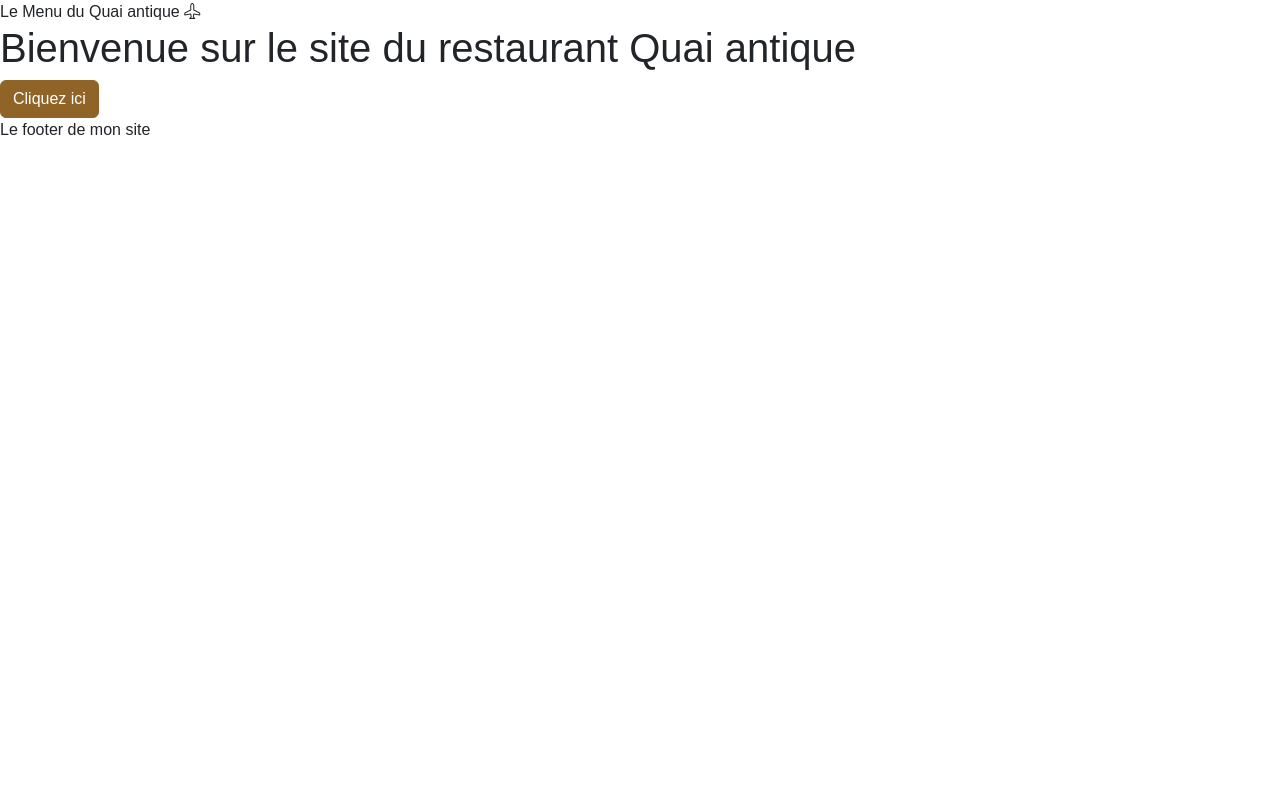
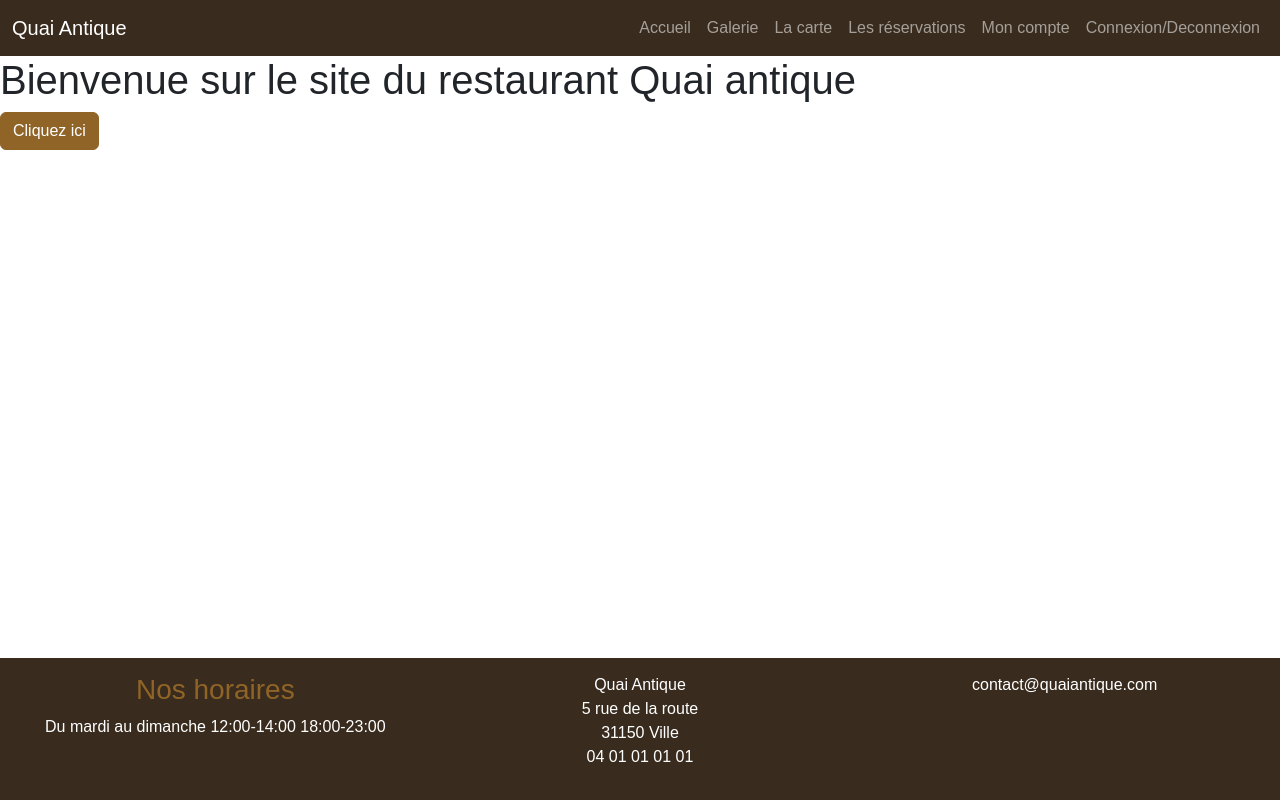
Before and after one commit to anaisdev2024/quai-antique-front, a website with bundled scripts: page index.html in a window 1280 px wide. Built offline with nearby package versions, Linux system fonts and the light colour scheme; files whose address does not match are found by name; a web font is replaced by a local one.

Commit message:
CORRECTION HTML

```diff
--- a/Pages/home.html
+++ b/Pages/home.html
@@ -1 +1,3 @@
 <h1> Bienvenue sur le site du restaurant Quai antique</h1>
+
+  <button class="btn btn-primary">Cliquez ici</button>
--- a/index.html
+++ b/index.html
@@ -12,12 +12,65 @@
 </head>
 <body>
 
-    <header> Le Menu du Quai antique <i class="bi bi-airplane"></i></header>
+    <header>
+        <nav class="navbar navbar-expand-lg bg-dark" data-bs-theme="dark">
+            <div class="container-fluid">
+              <a class="navbar-brand" href="/">Quai Antique</a>
+              <button class="navbar-toggler" type="button" data-bs-toggle="collapse" data-bs-target="#navbarSupportedContent" aria-controls="navbarSupportedContent" aria-expanded="false" aria-label="Toggle navigation">
+                <span class="navbar-toggler-icon"></span>
+              </button>
+              <div class="collapse navbar-collapse" id="navbarSupportedContent">
+                <ul class="navbar-nav ms-auto mb-2 mb-lg-0">
+                  <li class="nav-item">
+                    <a class="nav-link" href="/">Accueil</a>
+                  </li>
+                  <li class="nav-item">
+                    <a class="nav-link" href="/galerie">Galerie</a>
+                  </li>
+                  <li class="nav-item">
+                    <a class="nav-link" href="#">La carte</a>
+                  </li>
+                  <li class="nav-item">
+                    <a class="nav-link" href="#">Les réservations</a>
+                  </li>
+                  <li class="nav-item">
+                    <a class="nav-link" href="#">Mon compte</a>
+                  </li>
+                  <li class="nav-item">
+                    <a class="nav-link" href="#">Connexion/Deconnexion</a>
+                  </li>
+                </ul>
+              </div>
+            </div>
+          </nav>
+    </header>
+
     <main id= "main-page">
         <!-- Le contenu de mon site sera ajouté ici-->
     </main>
-      <button class="btn btn-primary">Cliquez ici</button>
-    <footer> Le footer de mon site</footer>
+
+
+      <footer class="bg-dark text-white text-center footer">
+        <div class="row">
+            <div class="col-12 col-lg-4">
+                <h3 class="text-primary">Nos horaires</h3>
+                <p>Du mardi au dimanche  12:00-14:00  18:00-23:00</p>
+            </div>
+            <div class="col-6 col-lg-4">
+                <p>Quai Antique <br/>
+                    5 rue de la route <br/>
+                    31150 Ville <br/>
+                    04 01 01 01 01 <br/>
+                </p>
+            </div>
+            <div class="col-6 col-lg-4">
+                <p>contact@quaiantique.com</p>
+            </div>
+        </div>
+    </footer>
+
+
+    </footer>
     <script type="module" src="Router/router.js" ></script>
     <script src="node_modules/bootstrap/dist/js/bootstrap.bundle.min.js"></script>
 </body>
--- a/scss/main.scss
+++ b/scss/main.scss
@@ -1,2 +1,11 @@
 @import "/node_modules/bootstrap-icons/font/bootstrap-icons.css";
-@import 'custom'
+@import 'custom';
+
+html {
+position: relative; min-height: 100%;}
+main { margin-bottom: 250px;}
+
+footer.footer{
+padding: 15px;
+position: absolute;
+bottom: 0; width: 100%;}
```
Also changed, not shown: scss/main 2.css (added), scss/main.css, 2 other files.
